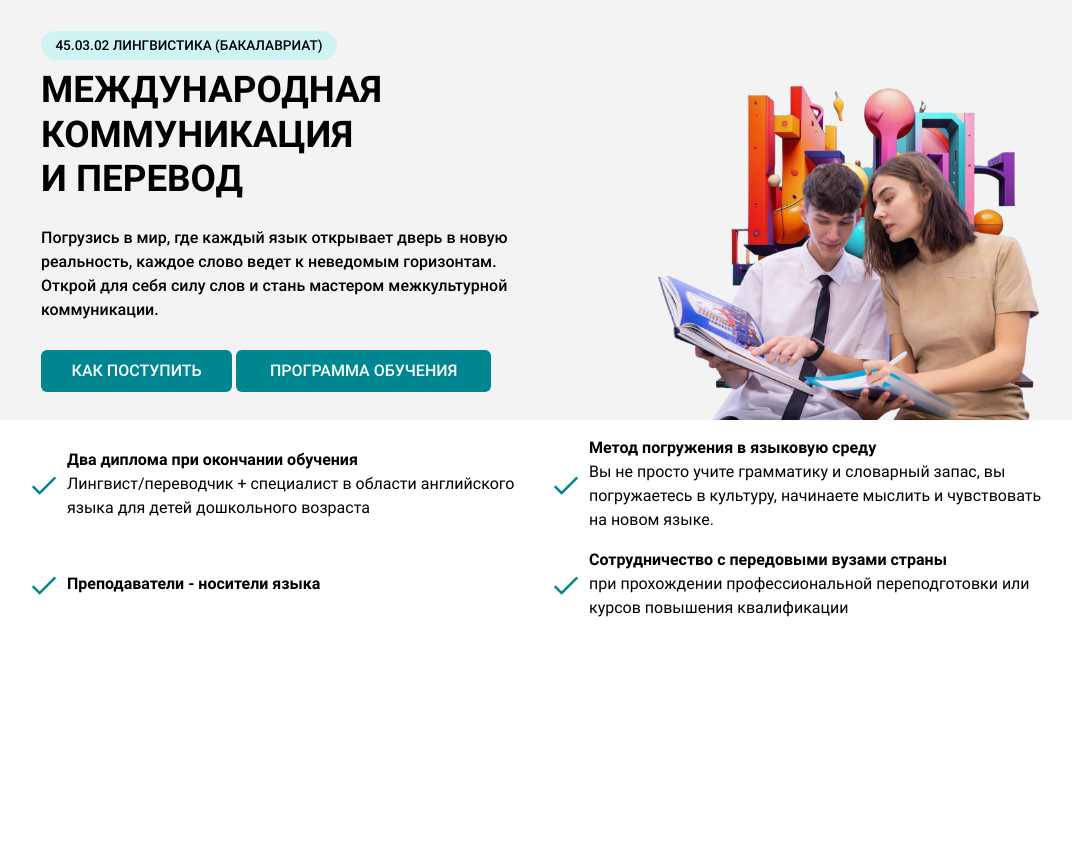
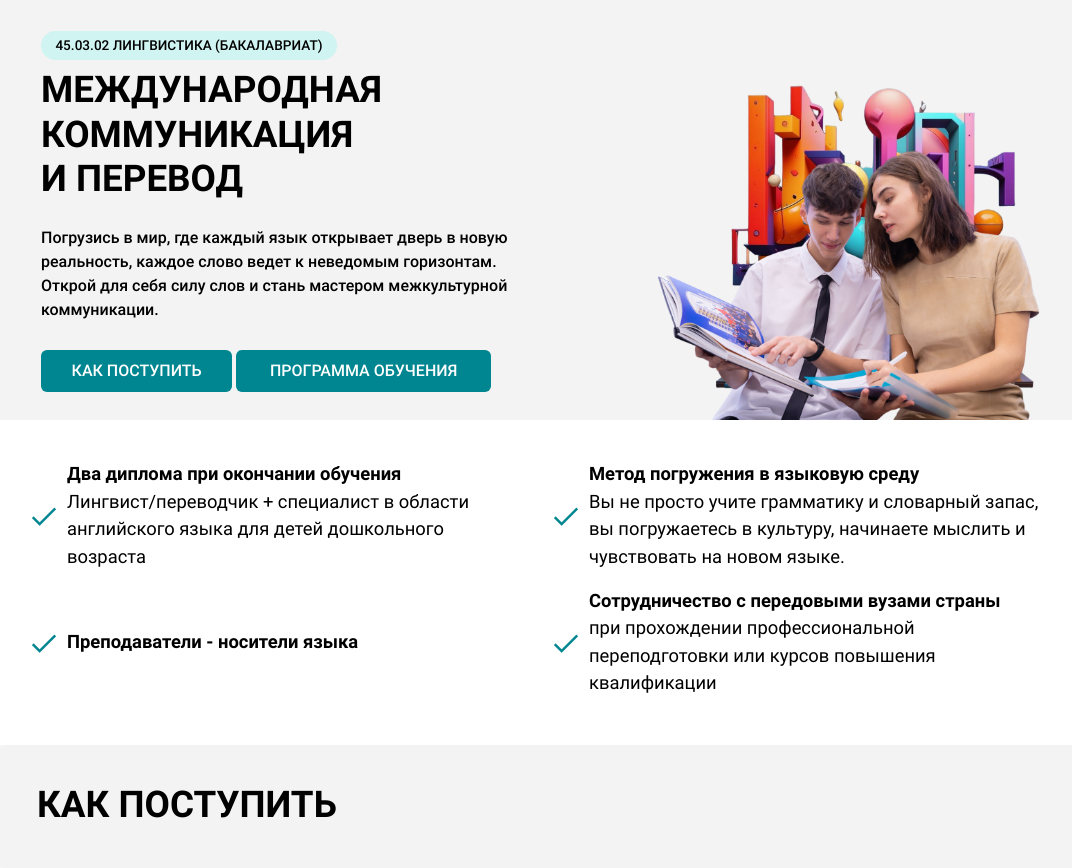
Before and after one commit to AlekseiKoltashev/AlekseiKoltashev.github.io, a PHP site: page / in a window 1280 px wide. Shown: the part 124-992 px from the top of the page, without its empty margins (101-1173 px from the left). Before the commit the page ends 741 px from the top, so only its background shows below. Run offline with PHP 8.4, Linux system fonts and the light colour scheme; some libraries are stand-ins or nearby versions.

Commit message:
Add kak postupit

```diff
--- a/css/media-style.css
+++ b/css/media-style.css
@@ -93,7 +93,7 @@
         font-size: 1rem;
     }
     .fs-6-suut{
-        font-size: 1rem;
+        font-size: 1.15rem;
     }
     .fs-7-suut{
         font-size: 1rem;
--- a/css/style.css
+++ b/css/style.css
@@ -196,10 +196,10 @@ html, body{
 }
 
 .fs-6-suut{
-    font-size: 0.80rem;
+    font-size: 0.85rem;
 }
 .fs-7-suut{
-    font-size: 0.65rem;
+    font-size: 0.70rem;
 }
 
 .fs-btn-suut{
@@ -283,3 +283,9 @@ html, body{
 .plus-specialization_block img {
     width: 30px;
 }
+
+.wrapper{
+    border-radius: 20px;
+    position: relative;
+
+}
--- a/index.html
+++ b/index.html
@@ -79,8 +79,10 @@
             </div>
         </div>
     </section>
+
+    <!-- ПРЕИМУЩЕСТВА ОП -->
     <section>
-        <div class="container px-0 px-md-3 px-lg-5">
+        <div class="container  mt-4 px-0 px-md-3 px-lg-5">
             <div class="row mx-auto justify-content-center">
                 <div class="plus-specialization_block mt-3  col-11 col-lg-6 d-flex">
                     <img class="d-block align-self-center" src="/img/icons8-галочка-480.png"  alt="Преимущество">
@@ -103,6 +105,17 @@
             </div>
         </div>
     </section>
+
+    <!-- КАК ПОСТУПИТЬ -->
+    <section>
+            <div class="container mt-5">
+                <div class=" mx-1 wrapper background-color-gray px-3 pt-3 pb-1 row ">
+                    <div class="row m-lg-3 px-2 mt-md-2">
+                        <p class="fs-1-suut fw-bold text-transform-uppercase">Как поступить</p>
+                    </div>
+                </div>
+            </div>
+    </section>
     <script src="./js/bootstrap.bundle.min.js.map"></script>
     <script src="./js/bootstrap.bundle.min.js"></script>
 </body>
```
